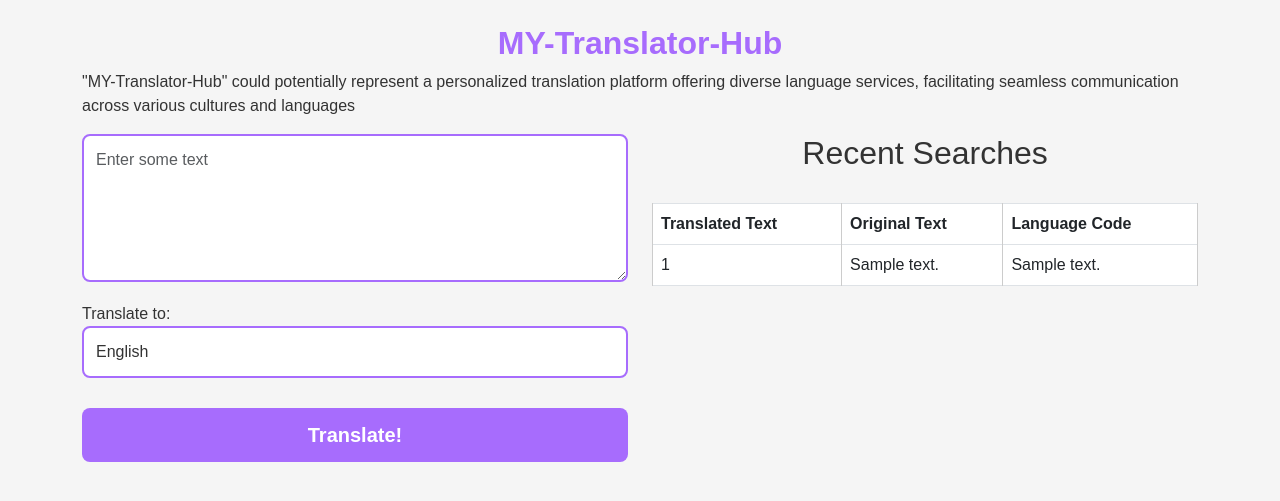
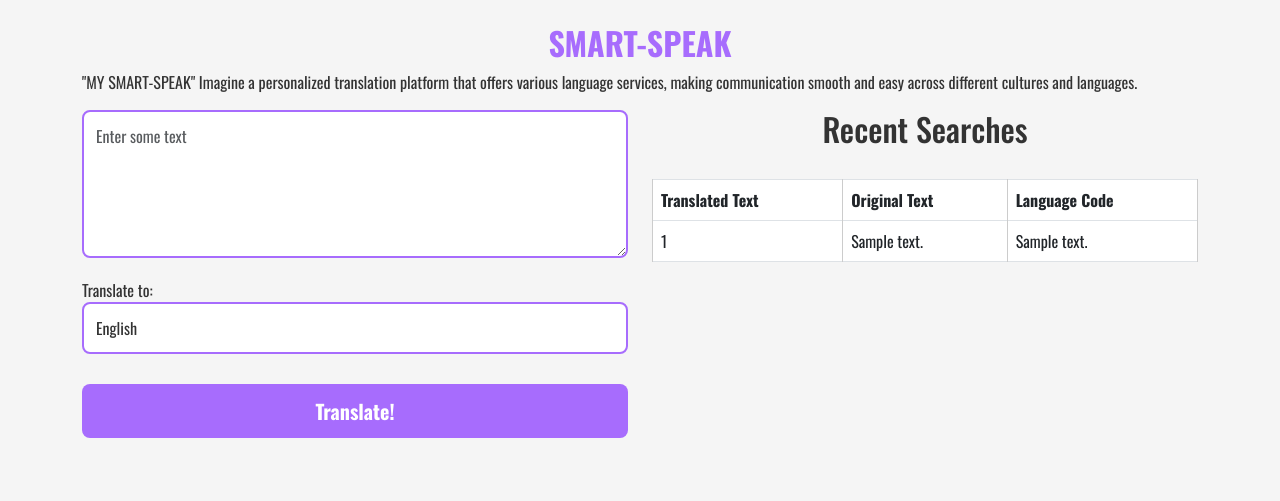
Before and after one commit to Aayushikumari17/Smart-Speak, a Flask app: page / in a window 1280 px wide. Shown: the top 501 px of the page. Run offline with Flask 3, Linux system fonts and the light colour scheme; tables that the repository leaves empty or names only in its code hold one stand-in row (values such as "Sample post").

Commit message:
Update index.html
css

```diff
--- a/templates/index.html
+++ b/templates/index.html
@@ -8,7 +8,7 @@
     <link href="https://fonts.googleapis.com/css2?family=Oswald:wght@200;300;400;500;600;700&display=swap" rel="stylesheet">
     <style>
         body {
-    font-family: 'Arial', sans-serif;
+    font-family: 'Oswald', sans-serif;
     background-color: #f5f5f5;
     color: #333;
     margin: 0;
@@ -33,7 +33,7 @@ h1 {
     padding: 12px;
     width: 100%;
     box-sizing: border-box;
-    font-family: 'Arial', sans-serif;
+    font-family: 'Oswald', sans-serif;
     color: #333;
     background-color: #fff;
     transition: border-color 0.3s ease;
@@ -52,7 +52,7 @@ h1 {
     width: 100%;
     margin: 10px 0;
     padding: 12px;
-    font-family: 'Arial', sans-serif;
+    font-family: 'Oswald', sans-serif;
     cursor: pointer;
     transition: background-color 0.3s ease;
     background-color: #a76cfd;
@@ -81,14 +81,20 @@ th {
     background-color: #a76cfd;
     color: #fff;
 }
-
     </style>
 </head>
 <body>
     <div class="container mt-4">
         <div class="jumbotron">
-            <h1>MY-Translator-Hub</h1>
-            <p>"MY-Translator-Hub" could potentially represent a personalized translation platform offering diverse language services, facilitating seamless communication across various cultures and languages</p>
+            <h1>SMART-SPEAK</h1>
+            <p>"MY SMART-SPEAK" Imagine a personalized translation platform that offers various language services, making communication smooth and easy across different cultures and languages.
+
+
+
+
+
+
+</p>
 
             <div class="row">
                 <div class="col-md-6">
```
